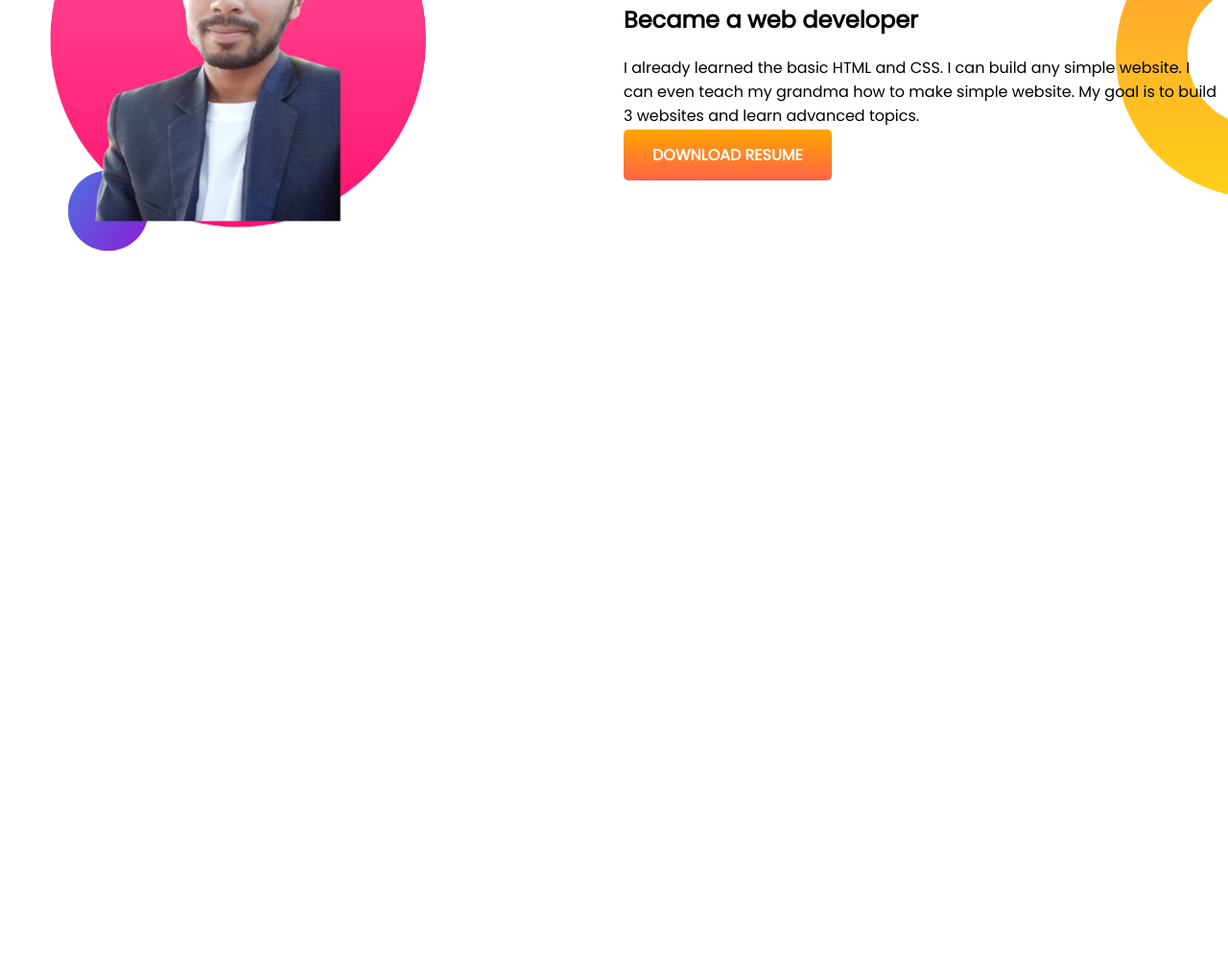
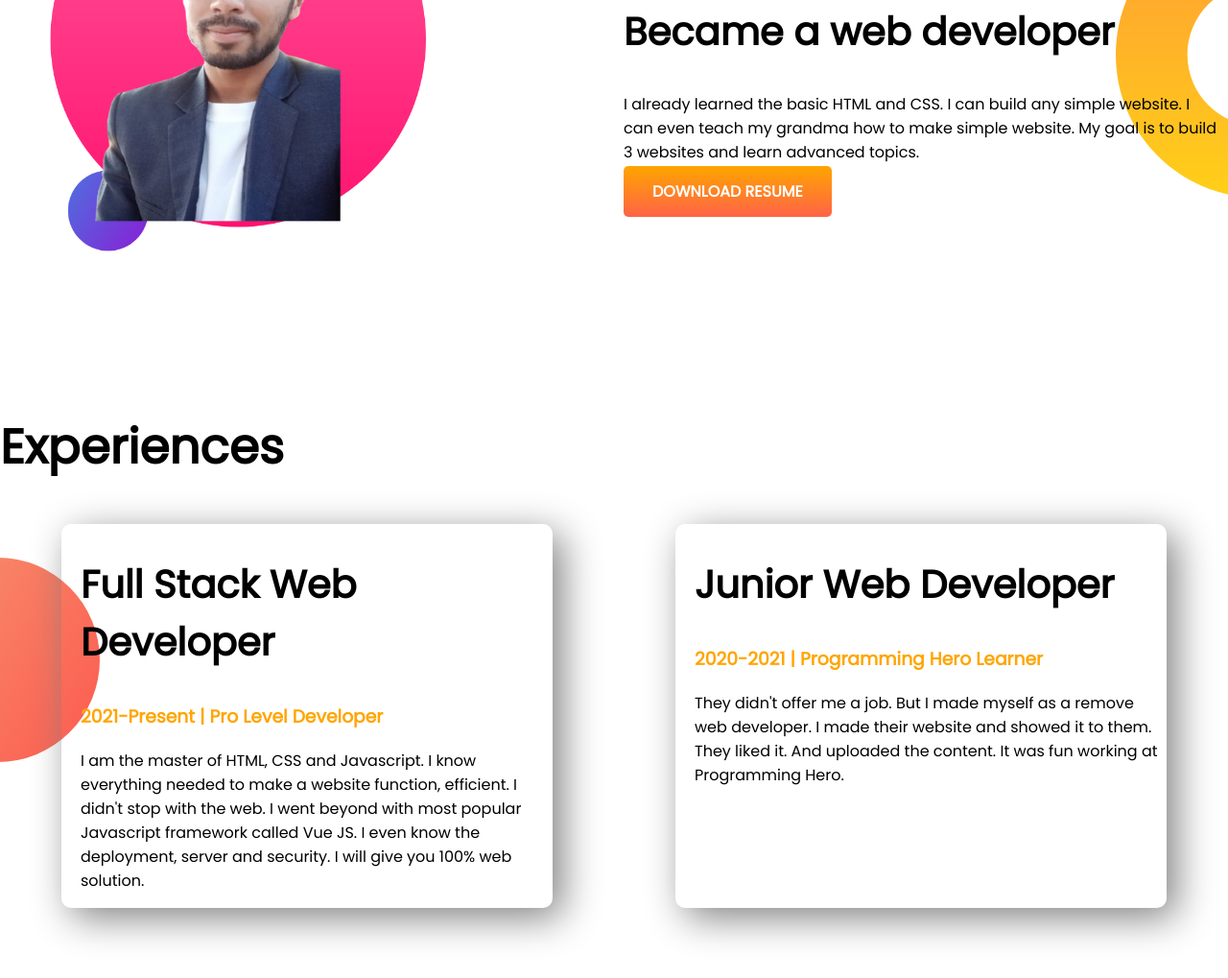
Before and after one commit to ibrahimhossain01752/developer-protfolio, a plain HTML site: page index.html in a window 1280 px wide. Shown: the part 823-1842 px from the top of the page at 96% size. Before the commit the page ends 1252 px from the top, so only its background shows below. Drawn offline with Linux system fonts and the light colour scheme.

Commit message:
experoences added

```diff
--- a/index.html
+++ b/index.html
@@ -13,7 +13,7 @@
 </head>
 
 <body>
-    <section class="top-banner">
+    <section class="top-banner flexible-container">
         <div class="half-width">
             <h1>Welcome To</h1>
             <h1><span class="orange-color">Ibrahim Hossain</span> World!!</h1>
@@ -32,7 +32,7 @@
         </div>
     </section>
 
-    <section class="dream-big">
+    <section class="dream-big flexible-container">
         <div class="half-width">
             <img src="images/hum.png" alt="">
 
@@ -45,6 +45,28 @@
             <a class="link-button" target="_blank" href="">DOWNLOAD RESUME</a>
         </div>
     </section>
+
+    <section class="experiencce-area">
+        <h1>Experiences</h1>
+        <div class="flexible-container">
+            <div class="experience-item">
+                <h2>Full Stack Web Developer</h2>
+                <h3 class="orange-color">2021-Present | Pro Level Developer</h3>
+                <p>I am the master of HTML, CSS and Javascript. I know everything needed to make a website function,
+                    efficient. I didn't stop with the web. I went beyond with most popular Javascript framework called
+                    Vue
+                    JS. I even know the deployment, server and security. I will give you 100% web solution.</p>
+            </div>
+
+            <div class="experience-item">
+                <h2>Junior Web Developer</h2>
+                <h3 class="orange-color">2020-2021 | Programming Hero Learner</h3>
+                <p>They didn't offer me a job. But I made myself as a remove web developer. I made their website and
+                    showed
+                    it to them. They liked it. And uploaded the content. It was fun working at Programming Hero.</p>
+            </div>
+        </div>
+    </section>
 </body>
 
 </html>
--- a/style.css
+++ b/style.css
@@ -5,16 +5,20 @@ body{
 h1{
     font-size: 50px;
 }
+h2{
+    font-size: 40px;
+}
 .orange-color{
     color: orange;
 }
-section{
+.flexible-container{
     display: flex;
     margin-bottom: 150px;
 }
 .half-width{
     width: 50%;
     padding: 10px;
+
 }
 .half-width img{
     width: 70%;
@@ -36,3 +40,17 @@ section{
     background-repeat: no-repeat;
     background-position: right;
 }
+.experiencce-area{
+    background-image: url(images/exp-bg.png);
+    background-repeat: no-repeat;
+    background-position: left;
+}
+.experience-item{
+    width: 40%;
+    margin-left: 5%;
+    margin-right: 5%;
+    padding-left: 20px;
+    border-radius: 10px;
+    box-shadow: 10px 10px 40px gray;
+
+}
```
